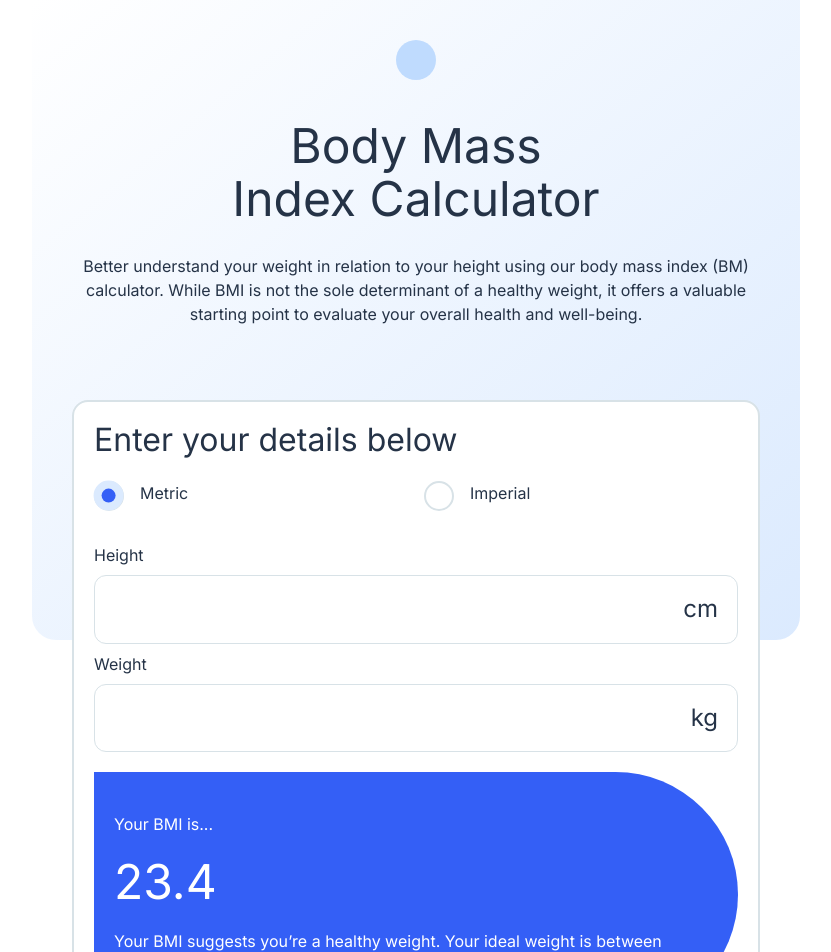
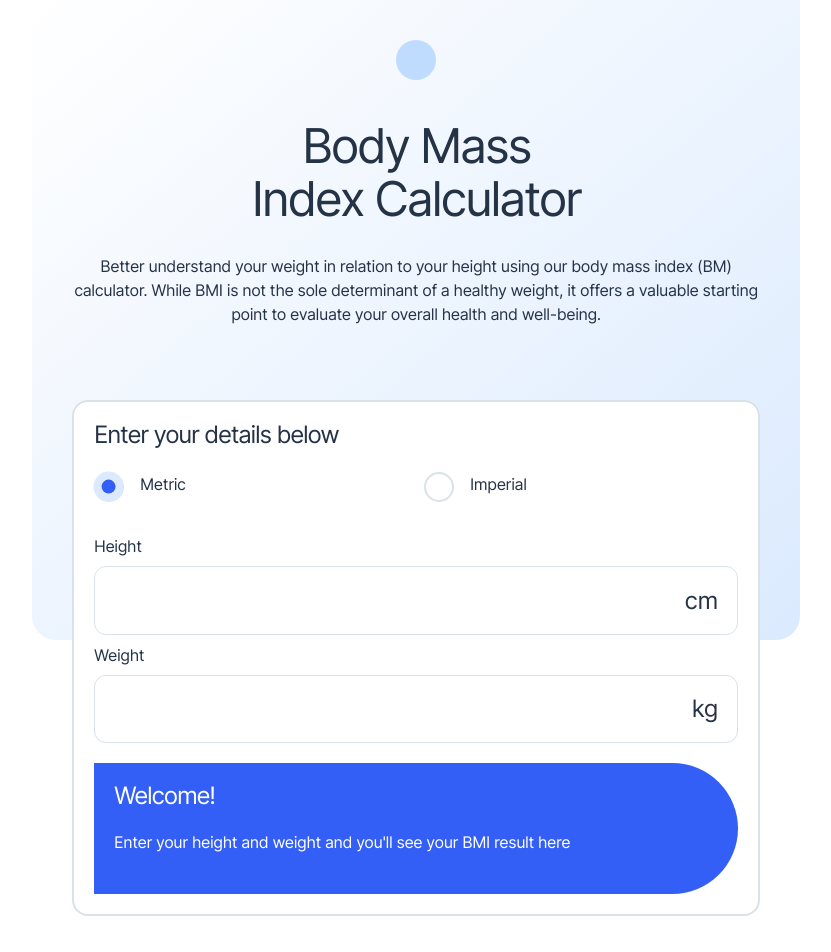
Before and after one commit to Csabooo/frontendmentor-18-bmi-calculator, a React (Vite) app: page / in a window 1280 px wide. Shown: the top 952 px of the page, without its empty margins (224-1055 px from the left). Built offline with nearby package versions, Linux system fonts and the light colour scheme.

Commit message:
first desktop version

```diff
--- a/src/App.jsx
+++ b/src/App.jsx
@@ -8,7 +8,7 @@ import Attribution from "./components/Attribution/Attribution";
 function App() {
 
   return (
-    <div className="container mx-auto">
+    <div className="container mx-auto relative">
       <Header></Header>
       <div className="relative -top-40 md:-top-60" >
         <Calculator></Calculator>
--- a/src/components/Calculator/Calculator.jsx
+++ b/src/components/Calculator/Calculator.jsx
@@ -15,9 +15,9 @@ function Calculator() {
     return (
         <>
             <div className={classes.calculator_table}>
-                <h2>
+                <h3>
                     Enter your details below
-                </h2>
+                </h3>
 
                 <div className={classes.radioButton}>
                     <div className={classes.row}>
@@ -36,18 +36,17 @@ function Calculator() {
                     </div>
 
                 </div>
-                <div>
 
-                    {defaultState ? (<Metric></Metric>) : (<Imperial></Imperial>)}
 
-                    <div className={classes.result}>
-                        <p>Your BMI is...</p>
-                        <h1>23.4</h1>
-                        <p>
-                            Your BMI suggests you’re a healthy weight. Your ideal weight is between 63.3kgs - 85.2kgs.
-                        </p>
-                    </div>
+                {defaultState ? (<Metric></Metric>) : (<Imperial></Imperial>)}
+
+                <div className={classes.result}>
+                    <h3>Welcome!</h3>
+                    <p>
+                        Enter your height and weight and you'll see your BMI result here
+                    </p>
                 </div>
+
 
             </div>
             <ResultsInfo></ResultsInfo>
--- a/src/components/Calculator/Calculator.module.css
+++ b/src/components/Calculator/Calculator.module.css
@@ -1,5 +1,5 @@
 .calculator_table {
-  @apply p-5 bg-pure_White mx-5 md:mx-10 border-borders rounded-2xl border-2 mb-20 md:mb-28;
+  @apply p-5 bg-pure_White mx-5 md:mx-10 border-borders rounded-2xl border-2 mb-20 md:mb-28 xl:relative xl:-top-[380px] xl:-right-[780px] xl:w-[564px] xl:min-h-[484px] xl:border-none xl:p-8 xl:rounded-none xl:rounded-t-2xl xl:m-0;
 }
 
 /* relative -translate-y-36 md:-translate-y-72 */
@@ -9,15 +9,15 @@
 }
 
 .result {
-  @apply bg-blues rounded-2xl text-pure_White px-5 py-5 mt-5 md:rounded-none md:rounded-r-full;
+  @apply bg-blues rounded-2xl text-pure_White px-5 py-5 mt-5 md:rounded-none md:rounded-r-full xl:py-7;
 }
 
 .result p {
-  @apply text-left py-5;
+  @apply text-left py-5 xl:m-0 xl:p-0;
 }
 
 .radioButton {
-  @apply grid grid-cols-2 gap-4 py-6;
+  @apply grid grid-cols-2 gap-4 py-6 xl:py-8;
 }
 
 .radioButton label {
--- a/src/components/Calculator/ResultsInfo/ResultsInfo.module.css
+++ b/src/components/Calculator/ResultsInfo/ResultsInfo.module.css
@@ -1,5 +1,5 @@
 .resultsTable {
-  @apply text-left md:grid grid-cols-2 gap-x-14 overflow-hidden md:px-10;
+  @apply text-left md:grid grid-cols-2 gap-x-14 overflow-hidden md:px-10 mt-28 xl:mt-0;
 }
 
 .results {
--- a/src/components/Header/Header.jsx
+++ b/src/components/Header/Header.jsx
@@ -4,10 +4,18 @@ import classes from "./Header.module.css";
 function Header() {
     return (
         <>
-            <div className="background">
+            {/*       <div className="background md:hidden">
                 <div className={classes.circle}></div>
                 <h1 className={classes.headers}>Body Mass <br />Index Calculator</h1>
                 <p className={classes.p}>Better understand your weight in relation to your height using our body mass index (BM) calculator. While BMI is not the sole determinant of a healthy weight, it offers a valuable starting point to evaluate your overall health and well-being.</p>
+            </div> */}
+            <div className="background">
+                <div className={classes.circle}></div>
+                <div className={classes.box}>
+                    <h1 className={classes.headers}>Body Mass <br />Index Calculator</h1>
+                    <p className={classes.p}>Better understand your weight in relation to your height using our body mass index (BM) calculator. While BMI is not the sole determinant of a healthy weight, it offers a valuable starting point to evaluate your overall health and well-being.</p>
+                </div>
+
             </div>
         </>
     )
--- a/src/components/Header/Header.module.css
+++ b/src/components/Header/Header.module.css
@@ -1,11 +1,15 @@
 .circle {
-  @apply bg-blue-200 w-[40px] h-[40px] mx-auto relative top-10 rounded-full;
+  @apply bg-blue-200 w-[40px] h-[40px] xl:w-[64px] xl:h-[64px] mx-auto relative top-10 rounded-full  xl:-top-5 xl:-left-[350px];
 }
 
 .headers {
-  @apply text-heading-L text-center pt-20 pb-14 md:pt-20 md:pb-2;
+  @apply text-heading-L text-center pt-20 pb-14 md:pt-20 md:pb-2 xl:text-heading-XL xl:text-left xl:pl-20 xl:pt-0;
 }
 
 p {
-  @apply text-center md:pt-5;
+  @apply text-center md:pt-5 xl:pl-20 xl:text-left xl:pr-72;
 }
+
+.box {
+  @apply xl:pt-20 xl:pr-20;
+}
--- a/src/components/MainTable/MainTable.module.css
+++ b/src/components/MainTable/MainTable.module.css
@@ -54,10 +54,11 @@
 .group {
   @apply md:grid md:grid-cols-2 md:gap-y-10 md:gap-x-16;
 }
+
 .lasts {
-  @apply md:last:col-span-2 w-1/2 mx-auto;
+  @apply md:last:col-span-2 md:w-1/2 md:mx-auto;
 }
 
 .lasts p {
-  @apply md:text-left;
+  @apply text-left;
 }
--- a/src/index.css
+++ b/src/index.css
@@ -1,29 +1,50 @@
-@import url("https://fonts.googleapis.com/css2?family=Inter:wght@400;600&display=swap");
-
+/* @import url("https://fonts.googleapis.com/css2?family=Inter:wght@400;600&display=swap");
+ */
 @tailwind base;
 @tailwind components;
 @tailwind utilities;
 
+@font-face {
+  font-family: "Inter-Regular";
+  font-style: normal;
+  font-weight: 400;
+  src: local(""),
+    url("../src/assets/fonts/Inter-Regular.ttf") format("truetype");
+}
+
+/* @font-face {
+  font-family: "Inter-VariableFont";
+  font-style: normal;
+  font-weight: 600;
+  src: local(""),
+    url("../src/assets/fonts/static/Inter-VariableFont_slnt,wght.ttf")
+      format("truetype");
+} */
+
 @layer base {
   h1 {
-    @apply text-heading-L;
+    @apply text-heading-L tracking-tighter;
   }
 
   h2 {
-    @apply text-heading-M;
+    @apply text-heading-M tracking-tighter;
   }
 
   h3 {
-    @apply text-heading-S;
+    @apply text-heading-S tracking-tighter;
   }
 
   html {
+    @apply font-inter text-body-m text-gunmetal box-border m-0 p-0 bg-pure_White text-left tracking-tight;
+  }
+
+  /*   body {
     @apply font-inter text-body-m text-gunmetal box-border m-0 p-0 bg-pure_White text-left;
-  }
+  } */
 }
 
 @layer components {
   .background {
-    @apply bg-gradient-to-br from-pure_White to-blue-100 h-[640px] rounded-b-3xl px-5 md:px-10 pb-40;
+    @apply bg-gradient-to-br from-pure_White to-blue-100 h-[640px] rounded-b-3xl px-5 pb-40 md:px-10 xl:h-[737px] xl:mr-96 xl:mx-5 xl:pt-28;
   }
 }
--- a/tailwind.config.js
+++ b/tailwind.config.js
@@ -9,7 +9,7 @@ export default {
     },
     extend: {
       fontFamily: {
-        inter: "Inter, sans-serif",
+        inter: "Inter-Regular, sans-serif",
       },
       fontSize: {
         "body-s": [
@@ -30,7 +30,7 @@ export default {
           "1rem",
           {
             lineHeight: "150%",
-            fontWeight: "600",
+            fontWeight: "400",
           },
         ],
         "heading-XL": [
```
Also changed, not shown: src/assets/fonts/Inter-Regular.ttf (renamed from src/assets/fonts/static/Inter-Regular.ttf), src/assets/fonts/Inter-SemiBold.ttf (renamed from src/assets/fonts/static/Inter-SemiBold.ttf).
